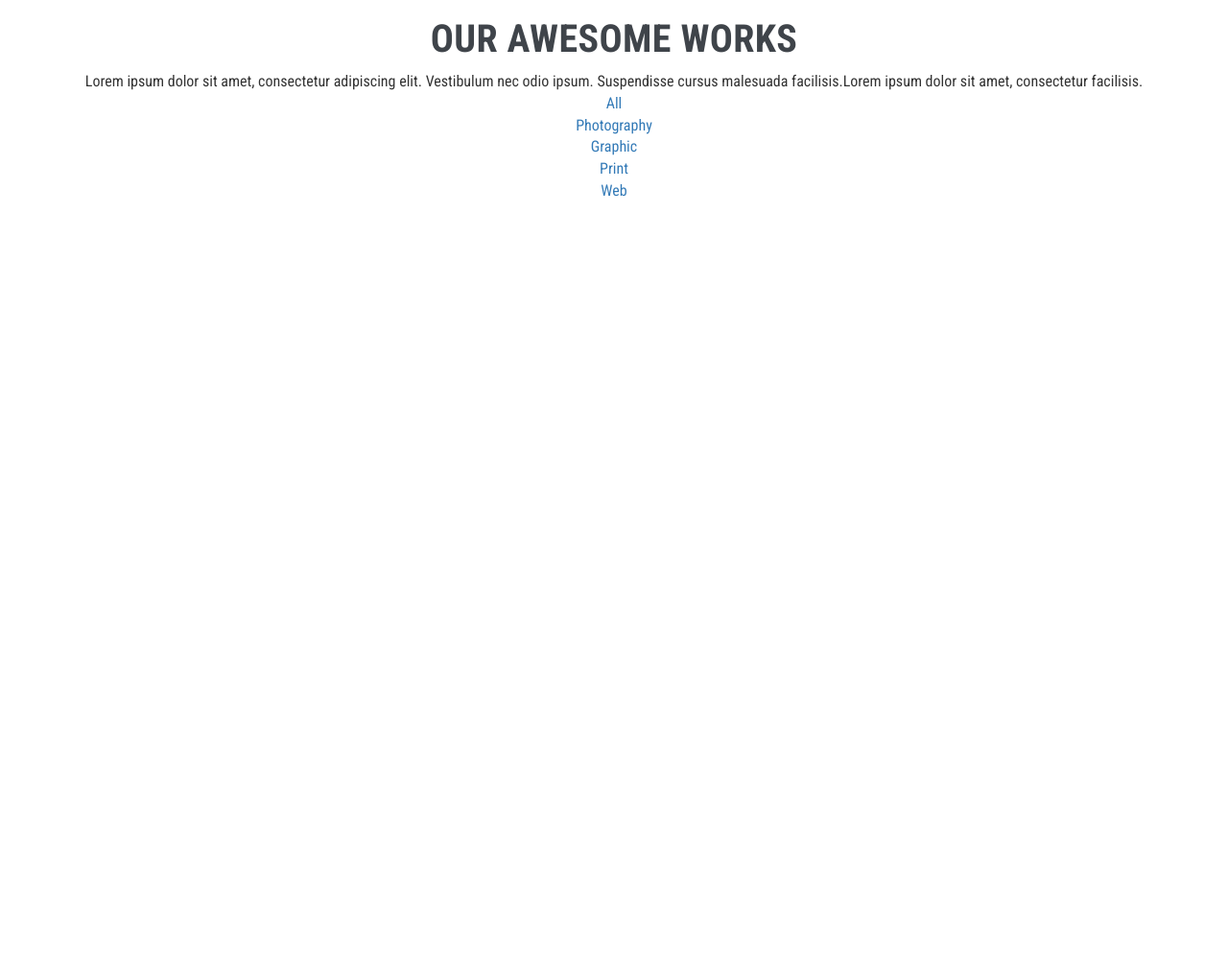
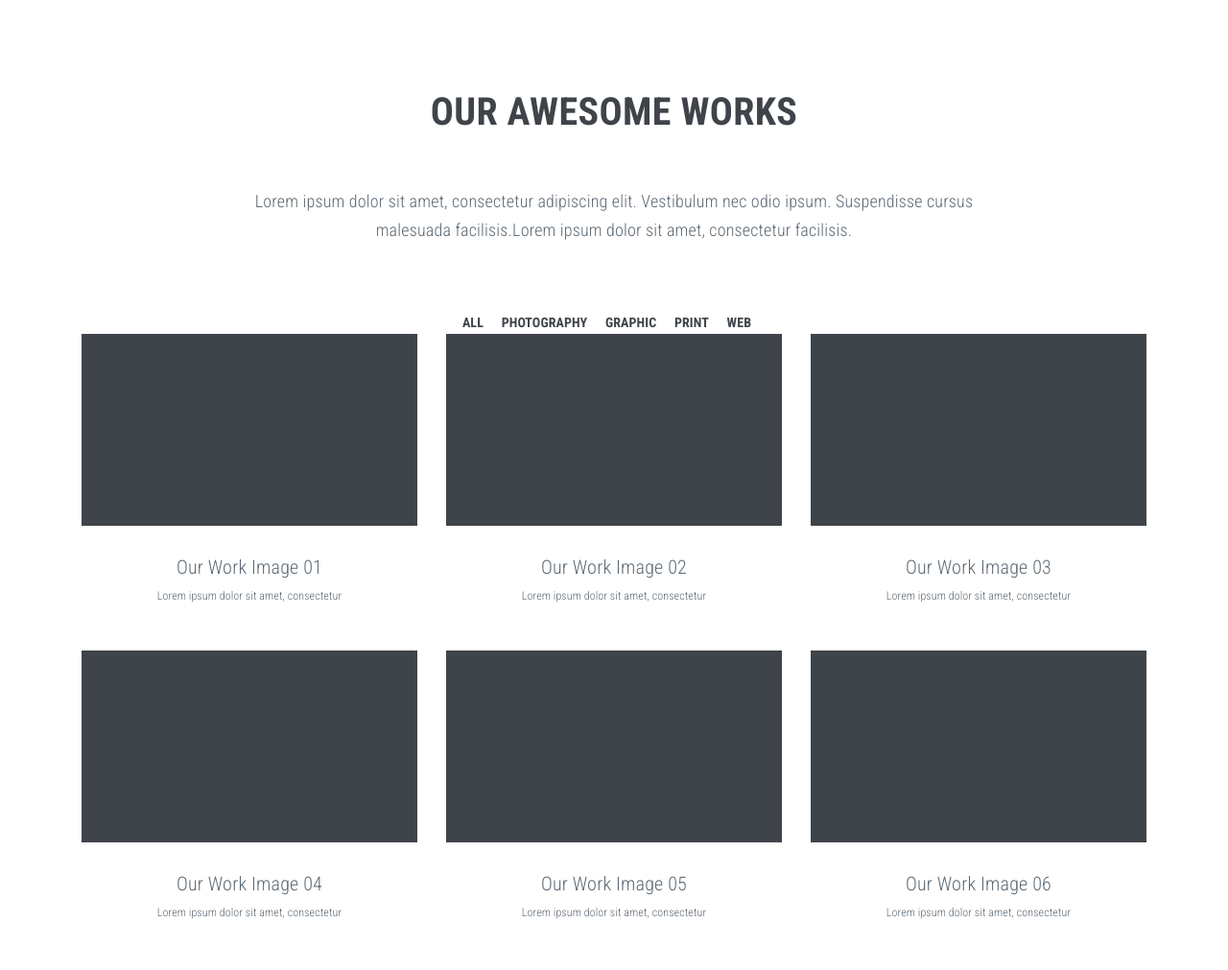
Before and after one commit to AAtamaniuk/Adventurer, a website: page src/index.html in a window 1280 px wide. Shown: the part 5307-6318 px from the top of the page at 96% size. Before the commit the page ends 5550 px from the top, so only its background shows below. Drawn offline with nearby package versions, Linux system fonts and the light colour scheme; files that its build step writes are made by us from their sources.

Commit message:
Add portfolio section styles

```diff
--- /dev/null
+++ b/src/sass/components/portfolio.scss
@@ -0,0 +1,105 @@
+@import "../vars.scss";
+@import "../mixins.scss";
+
+.portfolio__title {
+  margin-top: 100px;
+  margin-bottom: 55px;
+}
+
+.portfolio__subtitle {
+  margin-bottom: 70px;
+}
+
+////////////////////////////////////////////////////////////////////////////////////////////////////////////////////////
+
+.portfolio-nav {
+  display: block;
+
+  margin: 0 auto;
+
+  transition: 0.3s;
+  vertical-align: middle;
+}
+
+.portfolio-nav__list {
+  margin-bottom: 0;
+}
+
+.portfolio-nav__item {
+  display: inline-block;
+
+  margin-right: 15px;
+
+  vertical-align: bottom;
+}
+
+.portfolio-nav__link {
+  color: $charcoal-grey;
+  font-size: 14px;
+  font-weight: bold;
+  font-style: normal;
+  font-stretch: condensed;
+
+  transition: 0.3s;
+  text-align: center;
+  letter-spacing: 0.1px;
+  text-transform: uppercase;
+  &:hover {
+    color: $tomato;
+
+    text-decoration: none;
+  }
+  &:active,
+  &:focus {
+    color: $charcoal-grey;
+
+    text-decoration: none;
+
+    opacity: 0.7;
+    outline: none;
+  }
+}
+
+////////////////////////////////////////////////////////////////////////////////////////////////////////////////////////
+
+.portfolio-card {
+  max-width: 350px;
+  height: 300px;
+  margin: 0 auto;
+  //border: 1px solid #000;
+  margin-bottom: 30px;
+}
+
+.portfolio-card__img {
+  width: 350px;
+  height: 200px;
+
+  background-color: $charcoal-grey;
+}
+
+.portfolio-card__title {
+  margin-top: 27px;
+  margin-bottom: 6px;
+
+  color: $slate-grey;
+  font-size: 20px;
+  font-weight: 300;
+  font-style: normal;
+  font-stretch: condensed;
+  line-height: 1.6;
+
+  text-align: center;
+  letter-spacing: 0.2px;
+}
+
+.portfolio-card__text {
+  color: $slate-grey;
+  font-size: 12px;
+  font-weight: 300;
+  font-style: normal;
+  font-stretch: condensed;
+  line-height: 1.4em;
+
+  text-align: center;
+  letter-spacing: 0.1px;
+}
--- a/src/sass/components/team.scss
+++ b/src/sass/components/team.scss
@@ -7,19 +7,8 @@
 }
 
 .team__subtitle {
-  max-width: 692px;
   margin: 0 auto;
   margin-bottom: 53px;
-
-  color: $slate-grey;
-  font-size: 18px;
-  font-weight: 300;
-  font-style: normal;
-  font-stretch: condensed;
-  line-height: 1.78;
-
-  text-align: center;
-  letter-spacing: 0.2px;
 }
 
 .team-card {
--- a/src/sass/style.scss
+++ b/src/sass/style.scss
@@ -14,3 +14,4 @@
 @import "components/review.scss";
 @import "components/promo.scss";
 @import "components/team.scss";
+@import "components/portfolio.scss";
--- a/src/template/portfolio.html
+++ b/src/template/portfolio.html
@@ -1,10 +1,14 @@
 <div class="container">
   <div class="row">
     <div class="col-xs-12 text-center">
-      <h2 class="section-title">Our Awesome Works</h2>
-      <div class="portfolio-text">Lorem ipsum dolor sit amet, consectetur adipiscing elit. Vestibulum nec odio ipsum. Suspendisse
+
+      <h2 class="section-title portfolio__title">Our Awesome Works</h2>
+
+      <div class="section-subtitle portfolio__subtitle">
+        Lorem ipsum dolor sit amet, consectetur adipiscing elit. Vestibulum nec odio ipsum. Suspendisse
         cursus malesuada facilisis.Lorem ipsum dolor sit amet, consectetur facilisis.
       </div>
+
       <nav class="portfolio-nav">
         <ul class="portfolio-nav__list">
           <li class="portfolio-nav__item">
@@ -28,48 +32,48 @@
       <div class="col-md-4 col-xs-12">
         <div class="portfolio-card">
           <div class="portfolio-card__img"></div>
-          <div class="portfolio-card__title"></div>
-          <div class="portfolio-card__text"></div>
+          <div class="portfolio-card__title">Our Work Image 01</div>
+          <div class="portfolio-card__text">Lorem ipsum dolor sit amet, consectetur</div>
         </div>
       </div>
 
       <div class="col-md-4 col-xs-12">
         <div class="portfolio-card">
           <div class="portfolio-card__img"></div>
-          <div class="portfolio-card__title"></div>
-          <div class="portfolio-card__text"></div>
+          <div class="portfolio-card__title">Our Work Image 02</div>
+          <div class="portfolio-card__text">Lorem ipsum dolor sit amet, consectetur</div>
         </div>
       </div>
 
       <div class="col-md-4 col-xs-12">
         <div class="portfolio-card">
           <div class="portfolio-card__img"></div>
-          <div class="portfolio-card__title"></div>
-          <div class="portfolio-card__text"></div>
+          <div class="portfolio-card__title">Our Work Image 03</div>
+          <div class="portfolio-card__text">Lorem ipsum dolor sit amet, consectetur</div>
         </div>
       </div>
 
       <div class="col-md-4 col-xs-12">
         <div class="portfolio-card">
           <div class="portfolio-card__img"></div>
-          <div class="portfolio-card__title"></div>
-          <div class="portfolio-card__text"></div>
+          <div class="portfolio-card__title">Our Work Image 04</div>
+          <div class="portfolio-card__text">Lorem ipsum dolor sit amet, consectetur</div>
         </div>
       </div>
 
       <div class="col-md-4 col-xs-12">
         <div class="portfolio-card">
           <div class="portfolio-card__img"></div>
-          <div class="portfolio-card__title"></div>
-          <div class="portfolio-card__text"></div>
+          <div class="portfolio-card__title">Our Work Image 05</div>
+          <div class="portfolio-card__text">Lorem ipsum dolor sit amet, consectetur</div>
         </div>
       </div>
 
       <div class="col-md-4 col-xs-12">
         <div class="portfolio-card">
           <div class="portfolio-card__img"></div>
-          <div class="portfolio-card__title"></div>
-          <div class="portfolio-card__text"></div>
+          <div class="portfolio-card__title">Our Work Image 06</div>
+          <div class="portfolio-card__text">Lorem ipsum dolor sit amet, consectetur</div>
         </div>
       </div>
     </div>
--- a/src/template/team.html
+++ b/src/template/team.html
@@ -4,7 +4,7 @@
 
       <h2 class="section-title team__title">Meet Our Team</h2>
 
-      <p class="team__subtitle">Lorem ipsum dolor sit amet, consectetur adipiscing elit. Vestibulum nec odio ipsum. Suspendisse
+      <p class="section-subtitle team__subtitle">Lorem ipsum dolor sit amet, consectetur adipiscing elit. Vestibulum nec odio ipsum. Suspendisse
         cursus malesuada facilisis.Lorem ipsum dolor sit amet, consectetur facilisis.</p>
 
       <div class="col-md-3 col-pad-10">
```
Also changed, not shown: build/css/style.css, build/css/style.min.css, build/index.html.
